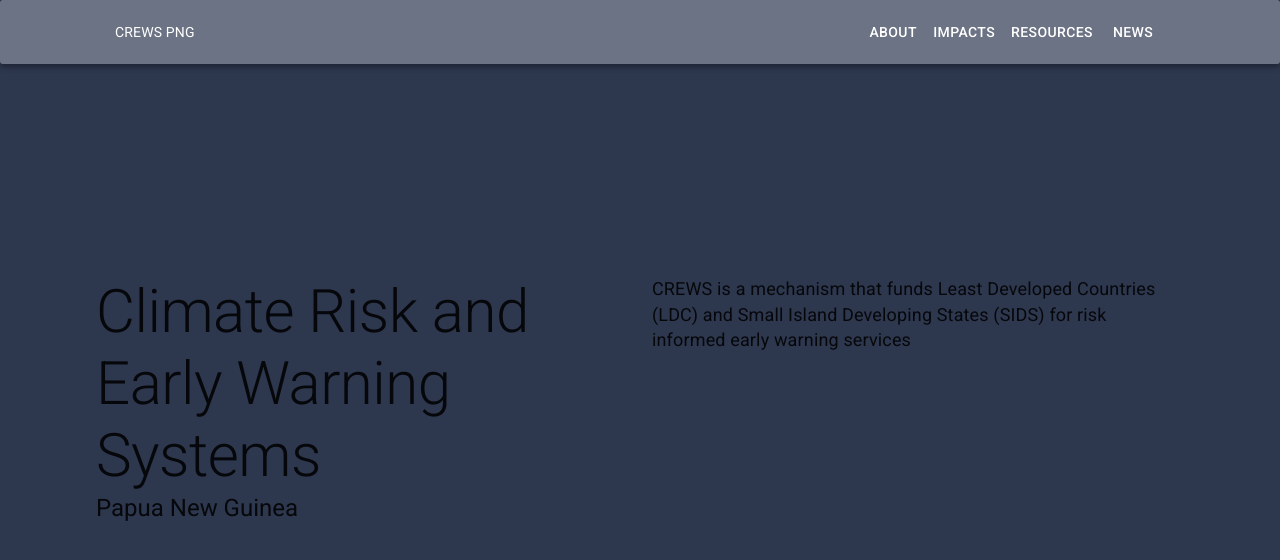
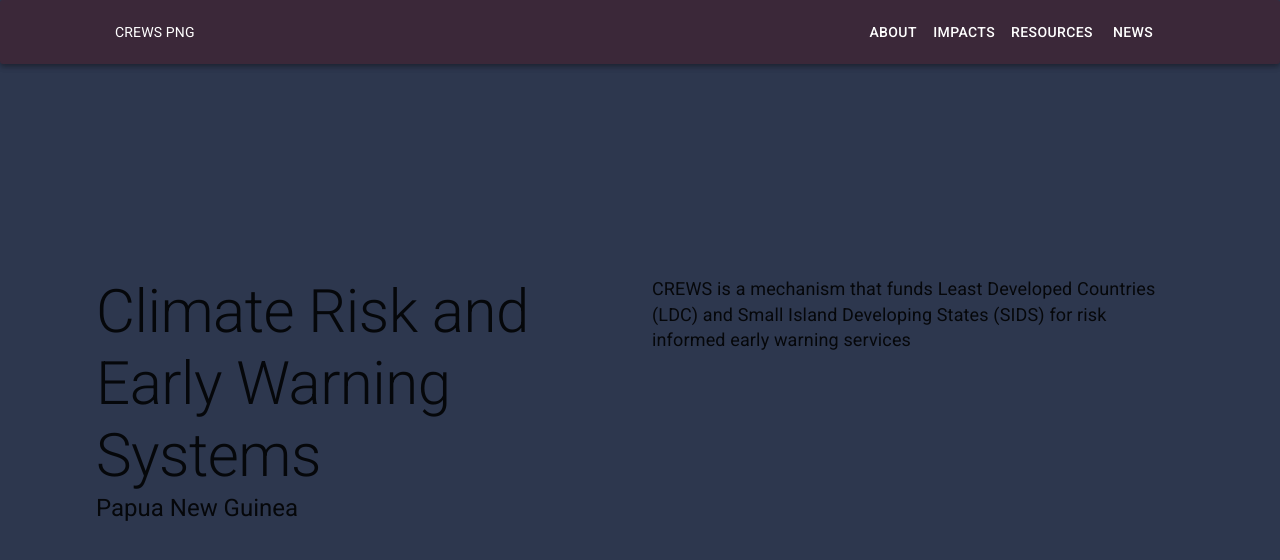
Before and after one commit to nyte75/crews_png, a React (Create React App) app: page / in a window 1280 px wide. Shown: the top 560 px of the page. Built offline with nearby package versions, Linux system fonts and the light colour scheme.

Commit message:
routing setup

```diff
--- a/package.json
+++ b/package.json
@@ -23,7 +23,7 @@
     "react-chartjs-2": "^3.3.0",
     "react-dom": "^17.0.2",
     "react-redux": "^7.2.6",
-    "react-router-dom": "^6.0.2",
+    "react-router-dom": "^6.2.1",
     "react-scripts": "4.0.3",
     "web-vitals": "^1.1.1"
   },
--- a/src/App.css
+++ /dev/null
@@ -1,26 +0,0 @@
-* {
-    margin: 0px;
-    padding: 0px;
-}
-
-body {
-    background: rgb(45, 55, 78);
-}
-
-a {
-    text-decoration: none;
-}
-section {
-    height: 90vh;
-}
-.container-md {
-    margin: auto;
-    width: 80%;
-    background-color: rgb(123, 122, 211);
-}
-.crs__navbar {
-    position: fixed;
-    margin: auto;
-    width: 80%;
-
-}
--- a/src/App.js
+++ /dev/null
@@ -1,11 +0,0 @@
-import React from 'react';
-import Index from './pages';
-const App = () => {
-  return (
-    <div>
-      <Index />
-    </div>
-  )
-}
-
-export default App
--- a/src/components/Navbar/Navbar.css
+++ b/src/components/Navbar/Navbar.css
@@ -0,0 +1,14 @@
+ .appBar {
+    position: absolute;
+    background: rgba(92, 8, 8, 0.3);
+    border: 0;
+    border-radius: 3;
+    color: white;
+    font-size: 10;
+    padding: 0 30px;
+ }
+
+ .toolBar {
+    width: 90%;
+    margin: auto;
+ }
--- a/src/components/Navbar/index.jsx
+++ b/src/components/Navbar/index.jsx
@@ -0,0 +1,47 @@
+import React from 'react'
+import { Typography, AppBar, CssBaseline,Toolbar, Button} from '@material-ui/core';
+import { makeStyles } from '@material-ui/core';
+import './Navbar.css';
+
+const useStyles = makeStyles({
+    appBar:{
+        position: 'absolute',
+        background: 'rgba(92, 8, 8, 0.3)',
+        border: 0,
+        borderRadius: 3,
+        color: 'white',
+        fontSize: 14,
+        padding: '0 30px',
+    },
+    toolBar:{
+        width: '90%',
+        margin: 'auto'
+    },
+})
+const Index = () => {
+    const classes = useStyles()
+  return (
+    <div>
+        <CssBaseline />
+        <AppBar className={classes.appBar}>
+          <Toolbar className={classes.toolBar}>
+            <Typography variant="p" style={{flexGrow: 1}}>CREWS PNG</Typography>
+            <Button color='inherit'>
+              ABOUT
+            </Button>
+            <Button color='inherit'>
+              IMPACTS
+            </Button>
+            <Button color='inherit'>
+              RESOURCES
+            </Button>
+            <Button color='inherit'>
+              NEWS
+            </Button>
+          </Toolbar>
+        </AppBar>
+    </div>
+  )
+}
+
+export default Index
--- /dev/null
+++ b/src/components/index.js
@@ -0,0 +1,2 @@
+export { default as Navbar } from './Navbar';
+export { default as Footer } from './Footer';
--- a/src/index.js
+++ b/src/index.js
@@ -1,11 +1,16 @@
 import React from 'react';
 import ReactDOM from "react-dom";
-import { BrowserRouter as Router } from 'react-router-dom';
-import App from './App';
+import { BrowserRouter as Router, Route, Routes } from 'react-router-dom';
+import {Home, Impacts, Resources, News} from './pages';
 
 ReactDOM.render(
     <Router>
-        <App />
+        <Routes>
+            <Route path="/" element={<Home />} />
+            <Route path="/impacts" element={<Impacts />} />
+            <Route path="/resources" element={<Resources />} />
+            <Route path="/news" element={<News />} />
+        </Routes>
     </Router>,
     document.getElementById('root')
 );
--- a/src/pages/index.jsx
+++ b/src/pages/Home.jsx
@@ -1,28 +1,15 @@
 import React from 'react';
-import { Typography, AppBar, CssBaseline,Toolbar, Grid, Box, Button} from '@material-ui/core';
+import { Typography, Grid, Box} from '@material-ui/core';
 import { makeStyles } from '@material-ui/core'
-import '../App.css';
+import { Navbar } from '../components';
+
 
 const useStyles = makeStyles({
   root : {
     background : 'rgb(45, 55, 78);',
-
   },
   toor: {
     width: '85%',
-    margin: 'auto',
-  },
-  appbar : {
-    position: 'absolute',
-    background: 'rgba(255, 255, 255, .3)',
-    border: 0,
-    borderRadius: 3,
-    color: 'white',
-    fontSize: '10',
-    padding: '0 30px',
-  },
-  toolbar: {
-    width: '90%',
     margin: 'auto',
   },
   main : {
@@ -36,29 +23,12 @@
     fontSize: 18,
   }
 })
-const Index = () => {
+const Home = () => {
   const classes = useStyles()
   return (
     <div className = {classes.root}>
       <div className= {classes.toor}>
-        <CssBaseline />
-        <AppBar className={classes.appbar }>
-          <Toolbar className={classes.toolbar} >
-            <Typography variant="p" style={{flexGrow: 1}}>CREWS PNG</Typography>
-            <Button color='inherit'>
-              ABOUT
-            </Button>
-            <Button color='inherit'>
-              IMPACTS
-            </Button>
-            <Button color='inherit'>
-              RESOURCES
-            </Button>
-            <Button color='inherit'>
-              NEWS
-            </Button>
-          </Toolbar>
-        </AppBar>
+        <Navbar />
         <main className={classes.main}>
           <Grid container spacing={3}>
             <Grid item xs={12} md={6}>
@@ -84,4 +54,4 @@
   )
 }
 
-export default Index;
+export default Home;
--- /dev/null
+++ b/src/pages/Impacts.jsx
@@ -0,0 +1,11 @@
+import React from 'react'
+
+const Impacts = () => {
+    return (
+        <div>
+            <h1>Impacts</h1>
+        </div>
+    )
+}
+
+export default Impacts
--- /dev/null
+++ b/src/pages/News.jsx
@@ -0,0 +1,11 @@
+import React from 'react'
+
+const News = () => {
+  return (
+    <div>
+      <h1>NEWS</h1>
+    </div>
+  )
+}
+
+export default News
--- /dev/null
+++ b/src/pages/Resources.jsx
@@ -0,0 +1,11 @@
+import React from 'react'
+
+const Resources = () => {
+    return (
+        <div>
+            <h1>Resources</h1>
+        </div>
+    )
+}
+
+export default Resources
--- /dev/null
+++ b/src/pages/index.js
@@ -0,0 +1,4 @@
+export { default as Home } from './Home';
+export { default as Impacts } from './Impacts';
+export { default as Resources } from './Resources';
+export { default as News } from './News';
```
Also changed, not shown: src/assests/images/shringan.png (renamed from src/images/shringan.png), 1 other file (tests, documents, lock files or other folders).
